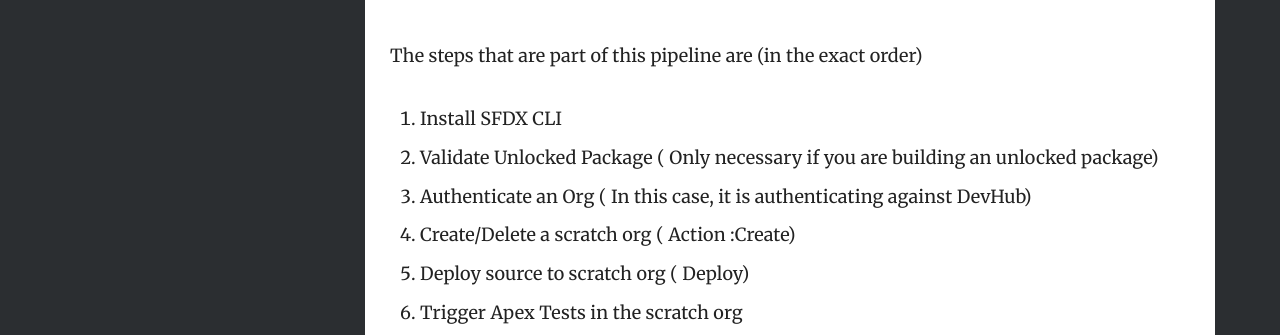
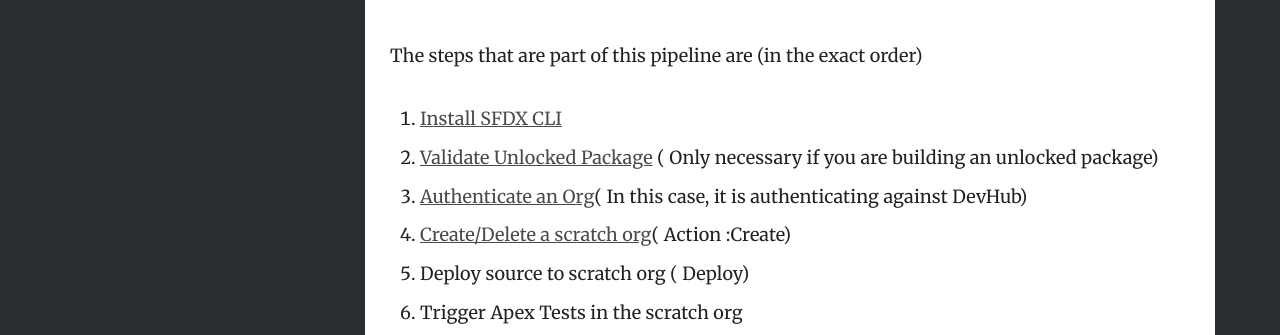
Before and after one commit to nbatterham/sfpowerscripts-doc, a Jekyll site: the page built from _docs/Pipelines/Pull Request Validation using Scratch Org.md, in a window 1280 px wide. Shown: the part 1118-1453 px from the top of the page. Built offline with Jekyll 4.4.1, drawn with Linux system fonts in a browser that asks for light colours; part of the change alters nothing that is shown.

```diff
--- a/_docs/Pipelines/Pull Request Validation using Scratch Org.md
+++ b/_docs/Pipelines/Pull Request Validation using Scratch Org.md
@@ -6,7 +6,7 @@ order: 1
 
 This pipeline demonstrates how you can build a pull request validation pipeline using scratch org. Here is a snapshot of the steps we have used to configure a pipeline. The intend of this pipeline is to validate a pull/merge request into the integration branch upon completion of a feature branch by developers.
 
-This pipeline is triggered on every pull request  raised against a develop/master branch depending on your git flow.
+This pipeline is triggered on every pull request raised against a develop/master branch depending on your git flow.
 
 **Tasks Snapshot**
 
@@ -18,10 +18,10 @@ You can import and modify this pipeline using the file provide in the [link](htt
 
 The steps that are part of this pipeline are (in the exact order)
 
-1. Install SFDX CLI
-2. Validate Unlocked Package ( Only necessary if you are building an unlocked package)
-3. Authenticate an Org ( In this case, it is authenticating against DevHub)
-4. Create/Delete a scratch org ( Action :Create)
+1. [Install SFDX CLI](/Tasks/Common-Utility-Tasks/Install%20SFDX%20CLI/)
+2. [Validate Unlocked Package](/Tasks/Common-Utility-Tasks/Validate%20Unlocked%20Package/) ( Only necessary if you are building an unlocked package)
+3. [Authenticate an Org](/Tasks/Common-Utility-Tasks/Authenticate%20an%20Org/)( In this case, it is authenticating against DevHub)
+4. [Create/Delete a scratch org](/Tasks/Deployment-Tasks/Deploy%20Source%20to%20Org/)( Action :Create)
 5. Deploy source to scratch org ( Deploy)
 6. Trigger Apex Tests in the scratch org
 7. Validate the apex test coverage in the org
```
